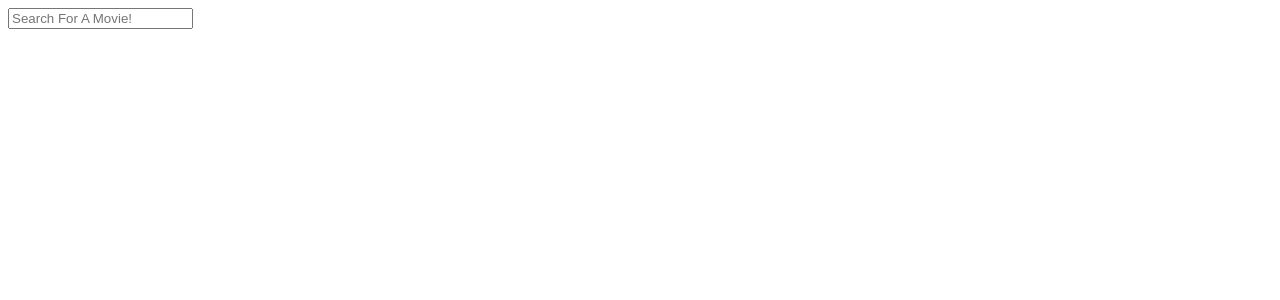
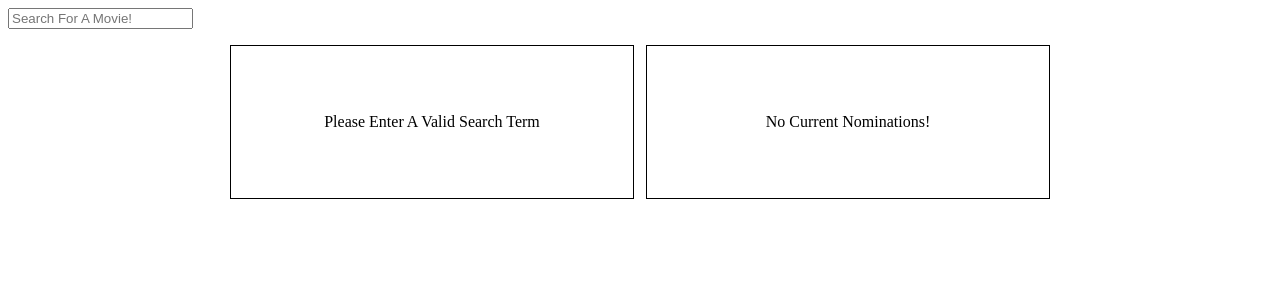
Before and after one commit to kevinfiero/shopify-frontend-challenge, a React app: page / in a window 1280 px wide. Shown: the top 300 px of the page. Built offline with nearby package versions, Linux system fonts and the light colour scheme.

Commit message:
css styling

```diff
--- a/src/components/Movies/MovieList.css
+++ b/src/components/Movies/MovieList.css
@@ -8,3 +8,18 @@
   padding: 0rem;
 
 }
+
+
+.NoSearch{
+  display: inline-block;
+  border: black 1px solid;
+  height: 152px;
+  width: 402px;
+  text-align: center;
+  vertical-align: center;
+  justify-content: center;
+  align-content: center;
+  line-height: 152px;
+  margin-top: 1rem;
+  padding: 0rem;
+}
--- a/src/components/Movies/MoviesList.jsx
+++ b/src/components/Movies/MoviesList.jsx
@@ -13,7 +13,11 @@ const MoviesList = ({ movies, onClick }) => {
 
   ))
 
-  return <ul className={styles.MovieList}>{movieElements}</ul>
+  if(movieElements.length !== 0){
+    return <ul className={styles.MovieList}>{movieElements}</ul>
+  } else {
+    return <div className={styles.NoSearch}>Please Enter A Valid Search Term</div>
+  }
 
 }
 
--- a/src/components/Nominations/NominationList.css
+++ b/src/components/Nominations/NominationList.css
@@ -8,3 +8,17 @@
   padding: 0rem;
 
 }
+
+.NoNominations{
+  display: inline-block;
+  border: black 1px solid;
+  height: 152px;
+  width: 402px;
+  text-align: center;
+  vertical-align: center;
+  justify-content: center;
+  align-content: center;
+  line-height: 152px;
+  margin-top: 1rem;
+  padding: 0rem;
+}
--- a/src/components/Nominations/NominationList.jsx
+++ b/src/components/Nominations/NominationList.jsx
@@ -13,7 +13,12 @@ const NominationList = ({ nominations, onClick }) => {
 
 ))
 
-return <ul className={styles.NominationList}>{nominationElements}</ul>
+  if(nominationElements.length !== 0){
+    return <ul className={styles.NominationList}>{nominationElements}</ul>
+  } else {
+    return <div className={styles.NoNominations}>No Current Nominations!</div>
+  }
+
 }
 
 NominationList.propTypes = {
--- a/src/containers/NominationsPage/NominationsPage.css
+++ b/src/containers/NominationsPage/NominationsPage.css
@@ -7,4 +7,6 @@
 .Columns{
   display: flex;
   flex-direction: row;
+  gap: 12px;
+  justify-content: center;
 }
--- a/src/containers/NominationsPage/NominationsPage.jsx
+++ b/src/containers/NominationsPage/NominationsPage.jsx
@@ -8,13 +8,11 @@ import styles from './NominationsPage.css'
 
 const NominationsPage = () => {
 
-
   const [movies, setMovies] = useState([]);
   const [search, setSearch] = useState('');
   const [nominations, setNominations] = useState([]);
   //const [loading, setLoading] = useState(true);
   // const [page, setPage] = useState(0);
-
 
   const fetchMovies = () => {
     if(search.length < 2){
```
